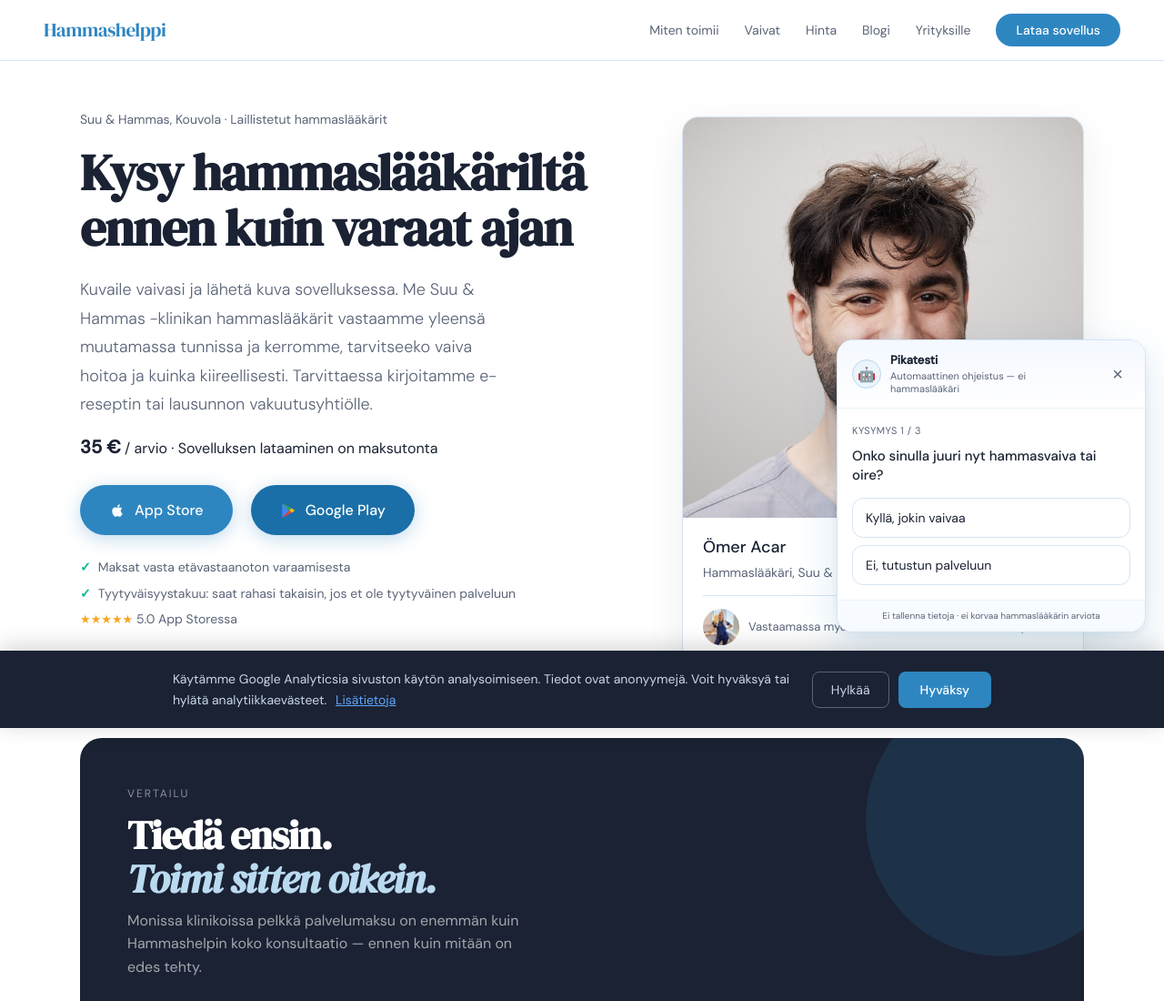
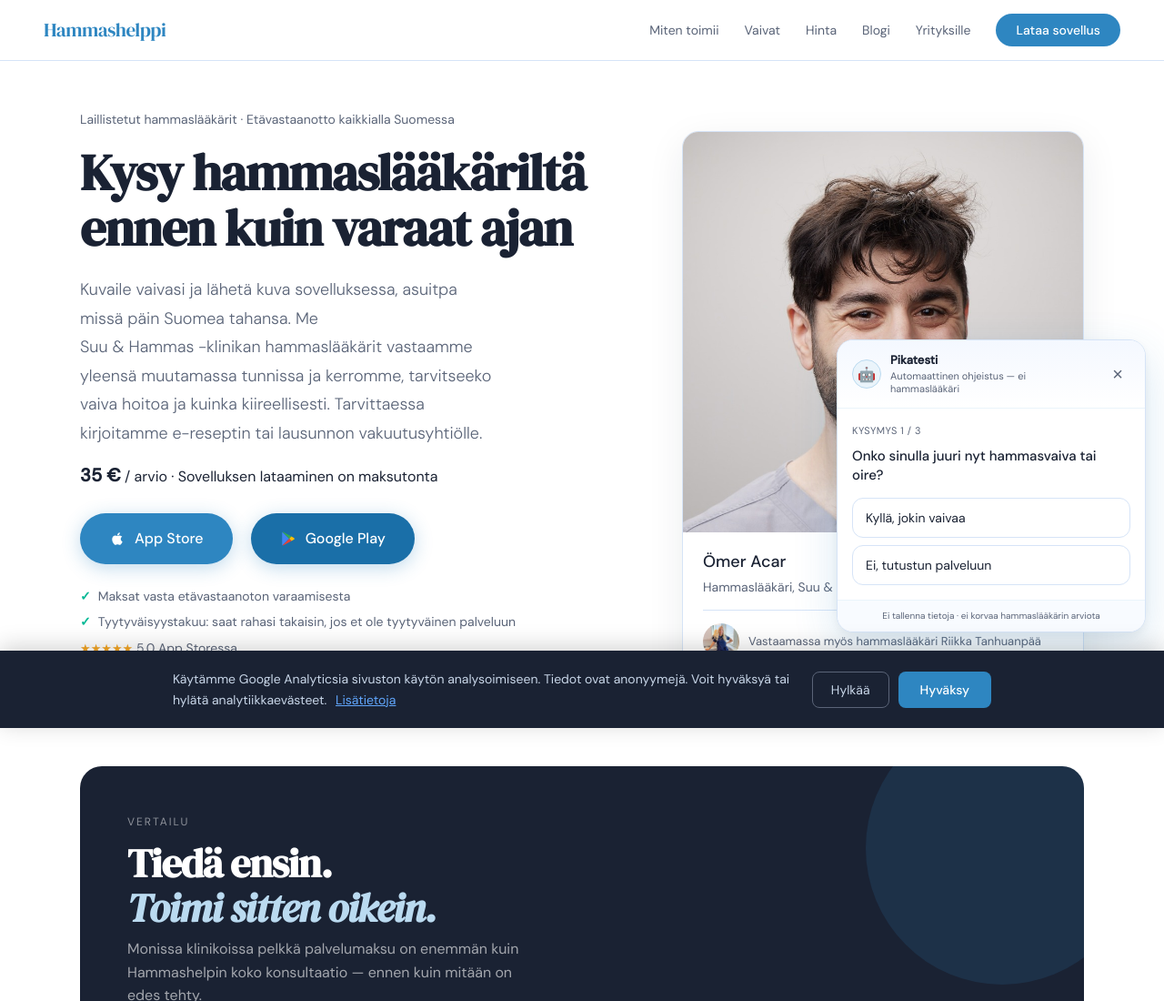
Before and after one commit to omeracar89/hammashelppi, a plain HTML site: page index.html in a window 1280 px wide. Shown: the top 1100 px of the page at 91% size. Drawn offline with Linux system fonts and the light colour scheme.

Commit message:
Hero: poista Kouvola-maininnat, korosta palvelua koko Suomessa
Co-Authored-By: Claude Opus 5.5 <noreply@anthropic.com>
Claude-Session: https://claude.ai/code/session_01AXH7kuXj2v4hJCHiaEuL1C

```diff
--- a/index.html
+++ b/index.html
@@ -253,9 +253,9 @@
 
 <div class="hero">
   <div class="hero-text">
-    <p class="hero-kicker">Suu &amp; Hammas, Kouvola · Laillistetut hammaslääkärit</p>
+    <p class="hero-kicker">Laillistetut hammaslääkärit · Etävastaanotto kaikkialla Suomessa</p>
     <h1>Kysy hammaslääkäriltä ennen kuin varaat ajan</h1>
-    <p class="hero-sub">Kuvaile vaivasi ja lähetä kuva sovelluksessa. Me Suu &amp; Hammas -klinikan hammaslääkärit vastaamme yleensä muutamassa tunnissa ja kerromme, tarvitseeko vaiva hoitoa ja kuinka kiireellisesti. Tarvittaessa kirjoitamme e-reseptin tai lausunnon vakuutusyhtiölle.</p>
+    <p class="hero-sub">Kuvaile vaivasi ja lähetä kuva sovelluksessa, asuitpa missä päin Suomea tahansa. Me <span style="white-space:nowrap">Suu &amp; Hammas -klinikan</span> hammaslääkärit vastaamme yleensä muutamassa tunnissa ja kerromme, tarvitseeko vaiva hoitoa ja kuinka kiireellisesti. Tarvittaessa kirjoitamme e-reseptin tai lausunnon vakuutusyhtiölle.</p>
     <p class="hero-price"><strong>35 €</strong> / arvio · Sovelluksen lataaminen on maksutonta</p>
 
     <div class="hero-actions">
@@ -276,7 +276,7 @@
     <img class="doc-photo" src="/omer.jpeg" alt="Hammaslääkäri Ömer Acar" width="800" height="800">
     <figcaption>
       <div class="doc-name">Ömer Acar</div>
-      <div class="doc-role">Hammaslääkäri, Suu &amp; Hammas, Kouvola</div>
+      <div class="doc-role">Hammaslääkäri, <span style="white-space:nowrap">Suu &amp; Hammas -klinikka</span></div>
       <div class="doc-also">
         <img src="/riikka.jpeg" alt="" width="40" height="40">
         <span>Vastaamassa myös hammaslääkäri Riikka Tanhuanpää</span>
```
